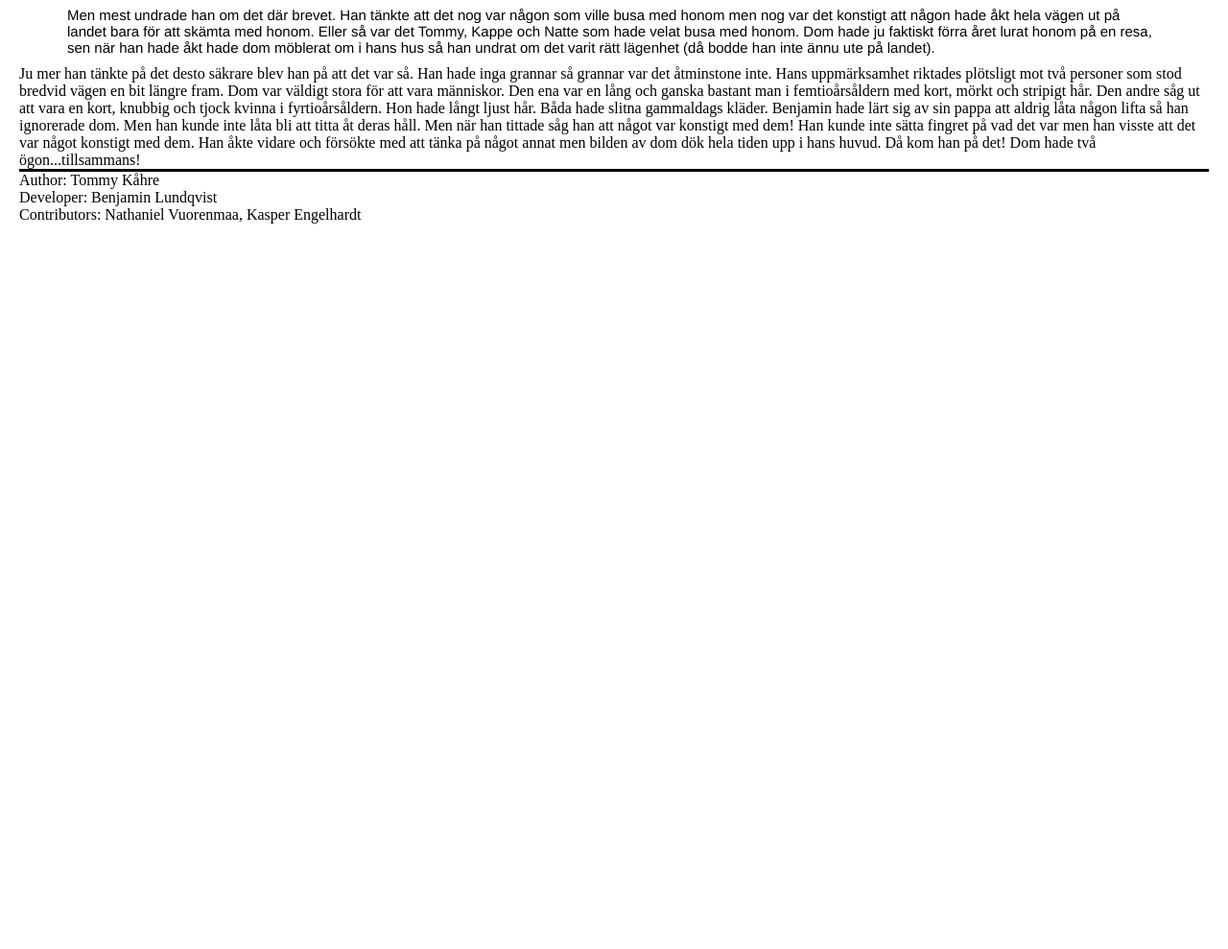
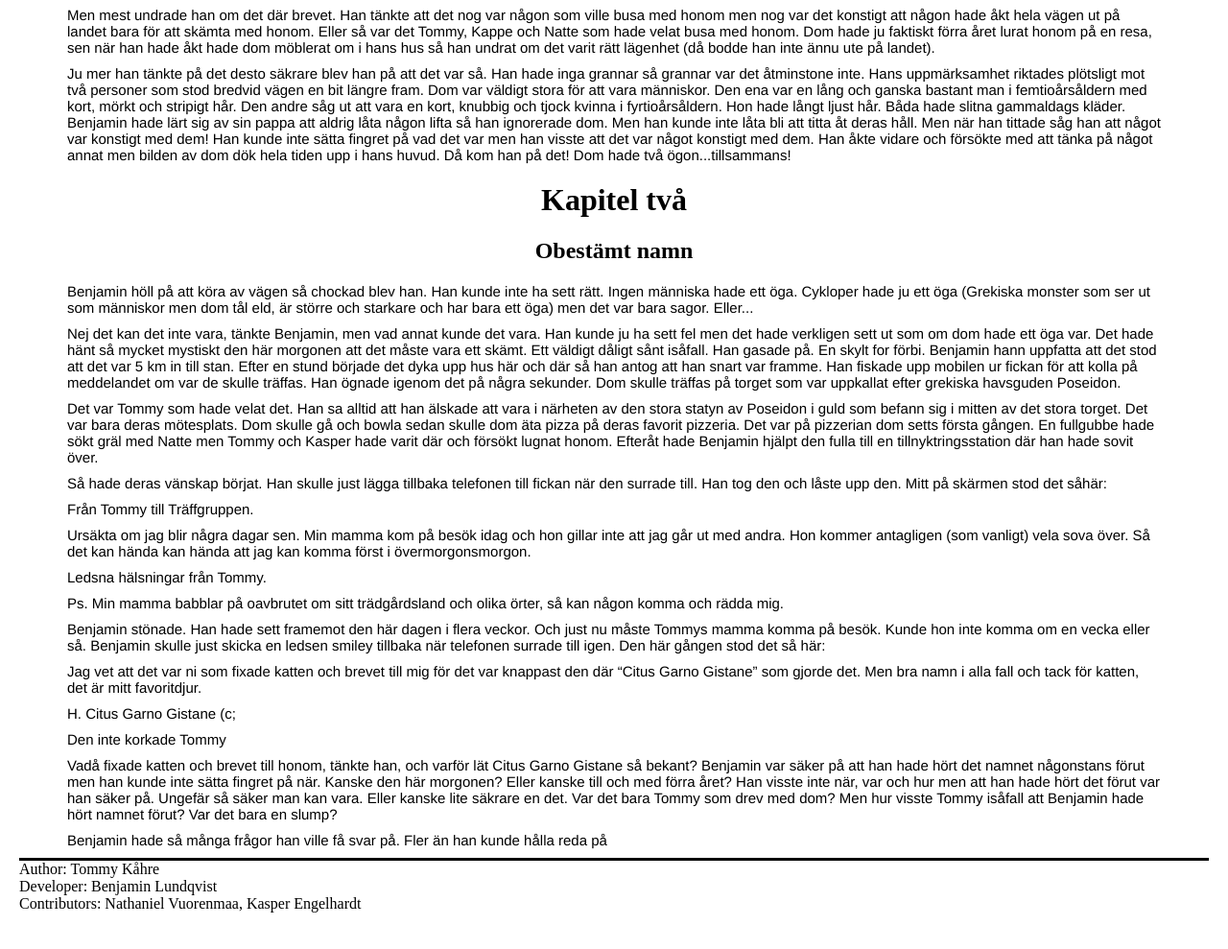
Before and after one commit to karisan46/sword-book, a plain HTML site: page sword.html in a window 1280 px wide. Shown: the part 1183-2172 px from the top of the page at 96% size. Before the commit the page ends 1466 px from the top, so only its background shows below. Drawn offline with Linux system fonts and the light colour scheme.

Commit message:
story finished so far

```diff
--- a/sword.html
+++ b/sword.html
@@ -133,6 +133,7 @@
                     sen när han hade åkt hade dom möblerat om i hans hus så han undrat om det varit rätt
                     lägenhet (då bodde han inte ännu ute på landet).
             </p>
+                  <p>
                     Ju mer han tänkte på det desto säkrare
                     blev han på att det var så. Han hade inga grannar så grannar var det åtminstone inte. Hans
                     uppmärksamhet riktades plötsligt mot två personer som stod bredvid vägen en bit längre fram.
@@ -145,6 +146,86 @@
                     på vad det var men han visste att det var något konstigt med dem. Han åkte vidare och
                     försökte med att tänka på något annat men bilden av dom dök hela tiden upp i hans huvud.
                     Då kom han på det! Dom hade två ögon...tillsammans!
+                  </p>
+                    <h1 class="kapitel">Kapitel två</h1>
+                    <h2 class="kapitel">Obestämt namn</h2>
+
+            <p>
+              Benjamin höll på att köra av vägen så chockad blev han.
+              Han kunde inte ha sett rätt. Ingen människa hade ett öga.
+              Cykloper hade ju ett öga (Grekiska monster som ser ut som människor men dom tål eld,
+              är större och starkare och har bara ett öga) men det var bara sagor. Eller...
+            </p>
+                  <p>
+                    Nej det kan det inte vara, tänkte Benjamin, men vad annat kunde det vara. Han kunde ju ha sett fel men det hade verkligen sett ut som om dom hade ett öga var.
+                    Det hade hänt så mycket mystiskt den här morgonen att det måste vara ett skämt. Ett väldigt dåligt sånt isåfall. Han gasade på. En skylt for förbi. Benjamin hann uppfatta att det stod att det var 5 km in till stan.
+                    Efter en stund började det dyka upp hus här och där så han antog att han snart var framme. Han fiskade upp mobilen ur fickan för att kolla på meddelandet om var de skulle träffas. Han ögnade igenom det på några sekunder.
+                    Dom skulle träffas på torget som var uppkallat efter grekiska havsguden Poseidon.
+                  </p>
+                            <p>
+                            Det var Tommy som hade velat det.
+                            Han sa alltid att han älskade att vara i närheten av den stora statyn
+                            av Poseidon i guld som befann sig i mitten av det stora torget.
+                            Det var bara deras mötesplats.
+                            Dom skulle gå och bowla sedan skulle dom äta pizza på deras favorit pizzeria.
+                            Det var på pizzerian dom setts första gången.
+                            En fullgubbe hade sökt gräl med Natte men Tommy och Kasper hade
+                            varit där och försökt lugnat honom. Efteråt hade Benjamin hjälpt den
+                            fulla till en tillnyktringsstation där han hade sovit över.
+                            </p>
+                  <p>
+                  Så hade deras vänskap börjat.
+                  Han skulle just lägga tillbaka telefonen till fickan när den surrade till.
+                  Han tog den och låste upp den. Mitt på skärmen stod det såhär:
+                  </p>
+                        <p>
+                          Från Tommy till Träffgruppen.</p>
+                          <p>
+                          Ursäkta om jag blir några dagar sen.
+                          Min mamma kom på besök idag och hon gillar inte att jag går ut med andra.
+                          Hon kommer antagligen (som vanligt) vela sova över.
+                          Så det kan hända kan hända att jag kan komma först i övermorgonsmorgon.
+                          </p>
+                    <p>Ledsna hälsningar från Tommy.</p>
+                            <p>
+                              Ps. Min mamma babblar på oavbrutet om sitt trädgårdsland och olika örter,
+                              så kan  någon komma och rädda mig.
+                            </p>
+                                  <p>
+                                    Benjamin stönade.
+                                    Han hade sett framemot den här dagen i flera veckor.
+                                    Och just nu måste Tommys mamma komma på besök.
+                                    Kunde hon inte komma om en vecka eller så.
+                                    Benjamin skulle just skicka en ledsen smiley
+                                    tillbaka när telefonen surrade till igen.
+                                    Den här gången stod det så här:
+                                  </p>
+                    <p>
+                      Jag vet att det var ni som fixade
+                      katten och brevet till mig för det var knappast den där
+                      “Citus Garno Gistane” som gjorde det. Men bra namn i alla fall och tack för katten,
+                      det är mitt favoritdjur.
+                    </p>
+                            <p>H. Citus Garno Gistane (c;</p>
+                      <p>Den inte korkade Tommy</p>
+                                <p>
+                                  Vadå fixade katten och brevet till honom, tänkte han,
+                                  och varför lät Citus Garno Gistane så bekant?
+                                  Benjamin var säker på att han hade hört det namnet
+                                  någonstans förut men han kunde inte sätta fingret på när.
+                                  Kanske den här morgonen?
+                                  Eller kanske till och med förra året?
+                                  Han visste inte när,
+                                  var och hur men att han hade hört det förut var han säker på.
+                                  Ungefär så säker man kan vara. Eller kanske lite säkrare en det.
+                                  Var det bara Tommy som drev med dom?
+                                  Men hur visste Tommy isåfall att Benjamin hade hört namnet förut?
+                                  Var det bara en slump?
+                                </p>
+                                        <p>
+                                          Benjamin hade så många
+                                          frågor han ville få svar på. Fler än han kunde hålla reda på
+                                        </p>
     <div class="credits">
              Author: Tommy Kåhre
         <br> Developer: Benjamin Lundqvist
```
